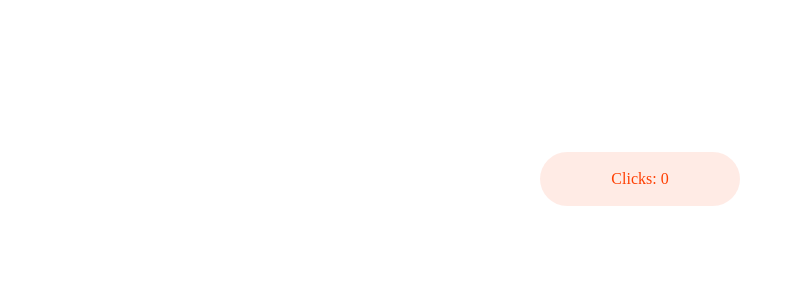
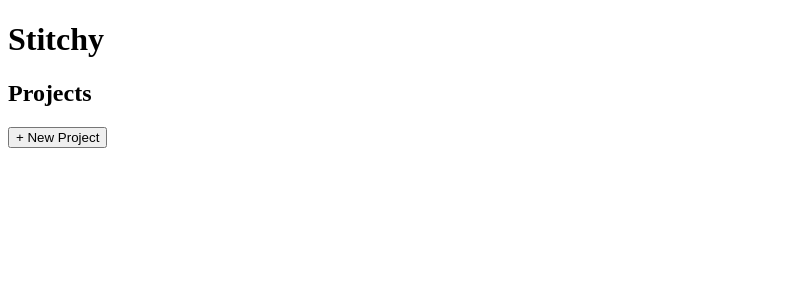
Before and after one commit to mtimoustafa/stitchy, a Svelte app: page / in a window 1280 px wide. Shown: the top 300 px of the page, without its empty margins (0-795 px from the left). Built offline with nearby package versions, Linux system fonts and the light colour scheme.

Commit message:
Add rudimentary project system

```diff
--- a/index.html
+++ b/index.html
@@ -4,7 +4,7 @@
     <meta charset="UTF-8" />
     <link rel="icon" href="/favicon.ico" />
     <meta name="viewport" content="width=device-width, initial-scale=1.0" />
-    <title>Svelte + Vite App</title>
+    <title>Stitchy</title>
   </head>
   <body>
     <div id="app"></div>
--- a/package.json
+++ b/package.json
@@ -16,5 +16,8 @@
     "svelte": "^3.44.0",
     "tailwindcss": "^3.0.23",
     "vite": "^2.8.0"
+  },
+  "dependencies": {
+    "uuidv4": "^6.2.13"
   }
 }
--- a/src/App.svelte
+++ b/src/App.svelte
@@ -1,33 +1,7 @@
-<main
-  class="
-    flex
-    flex-col
-    md:flex-row
-    justify-center
-    items-start
-
-    mx-auto
-    max-w-md
-    md:max-w-none
-
-    px-10
-    py-16
-    sm:py-20
-    md:py-24
-    lg:py-36
-
-    space-y-8
-    md:space-y-0
-    md:space-x-16
-
-    text-sky-50
-  "
->
-  <About />
-</main>
+<Layout />
 
 <script>
-  import About from './app/components/Counter.svelte'
+  import Layout from './app/components/Layout.svelte'
 
   // <body> style must be added dynamically to index.html
   // for Tailwind to pick it up
--- a/src/app/components/Counter.svelte
+++ /dev/null
@@ -1,34 +0,0 @@
-<script>
-  let count = 0
-  const increment = () => {
-    count += 1
-  }
-</script>
-
-<button on:click={increment}>
-  Clicks: {count}
-</button>
-
-<style>
-  button {
-    font-family: inherit;
-    font-size: inherit;
-    padding: 1em 2em;
-    color: #ff3e00;
-    background-color: rgba(255, 62, 0, 0.1);
-    border-radius: 2em;
-    border: 2px solid rgba(255, 62, 0, 0);
-    outline: none;
-    width: 200px;
-    font-variant-numeric: tabular-nums;
-    cursor: pointer;
-  }
-
-  button:focus {
-    border: 2px solid #ff3e00;
-  }
-
-  button:active {
-    background-color: rgba(255, 62, 0, 0.2);
-  }
-</style>
--- /dev/null
+++ b/src/app/components/Layout.svelte
@@ -0,0 +1,102 @@
+<main
+  class="
+    container
+    mx-auto
+
+    px-10
+    py-16
+    sm:py-20
+    md:py-24
+    lg:py-36
+
+    space-y-8
+  "
+>
+  <h1 class="text-3xl sm:text-4xl font-bold text-coral">Stitchy</h1>
+
+  <div class="flex justify-between">
+    <h2 class="text-xl sm:text-2xl font-bold text-coral">Projects</h2>
+
+    <button
+      class="px-6 py-3 bg-sky-800 text-sky-50 rounded-lg"
+      on:click={addProject}
+    >
+      + New Project
+    </button>
+  </div>
+
+  {#if viewState === 'projects'}
+    <ul class="text-sky-50">
+      {#each projects as project}
+        <li>
+          <button
+            class="px-6 py-3 bg-sky-800 text-sky-50 rounded-lg"
+            on:click={showProject(project.id)}
+          >
+            { project.name }
+          </button>
+        </li>
+      {/each}
+    </ul>
+  {/if}
+
+  {#if viewState === 'addProject'}
+    <div class="space-y-8">
+      <input
+        bind:value={newProject.name}
+        class="block"
+      >
+
+      <button
+        class="px-6 py-3 bg-sky-800 text-sky-50 rounded-lg"
+        on:click={createProject}
+      >
+        Create
+      </button>
+    </div>
+  {/if}
+
+  {#if viewState === 'showProject'}
+    <h2 class="text-xl sm:text-2xl font-bold text-coral">{currentProject.name}</h2>
+  {/if}
+</main>
+
+<script>
+  import { v4 as uuid } from "uuid"
+
+  let viewState = 'projects'
+
+  let projects = JSON.parse(localStorage.getItem('projects')) || []
+
+  let newProject
+  function addProject() {
+    newProject = {
+      id: uuid(),
+      name: 'New Project',
+      link: '',
+    }
+
+    viewState = 'addProject'
+  }
+
+  let currentProject
+  function showProject(id) {
+    currentProject = projects.filter(project => project.id === id)[0]
+    viewState = 'showProject'
+  }
+
+  function createProject() {
+    projects.push(newProject)
+    localStorage.setItem('projects', JSON.stringify(projects))
+
+    viewState = 'projects'
+  }
+
+  function deleteProject(id) {
+    projects = projects.filter(project => project.id !== id)
+    localStorage.setItem('projects', JSON.stringify(projects))
+  }
+</script>
+
+<style>
+</style>
```
Also changed, not shown: 1 other file (tests, documents, lock files or other folders).
